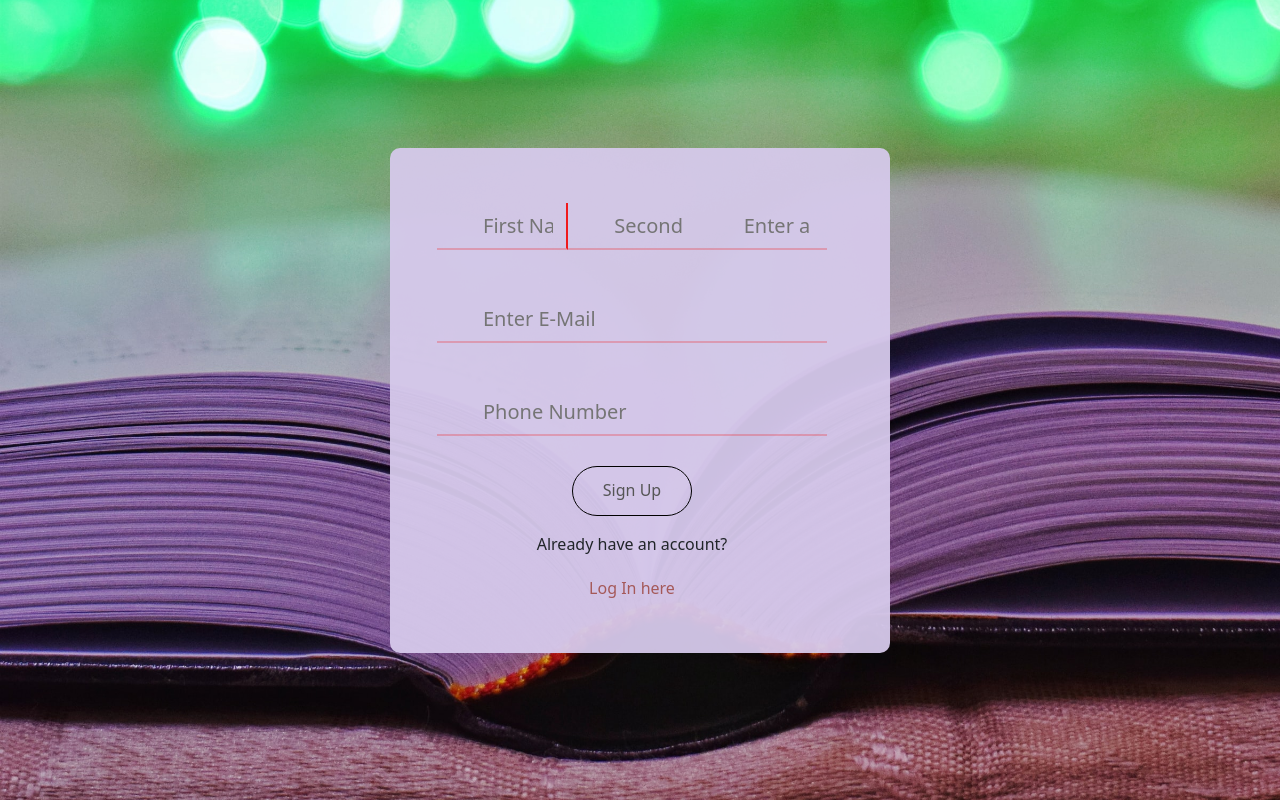
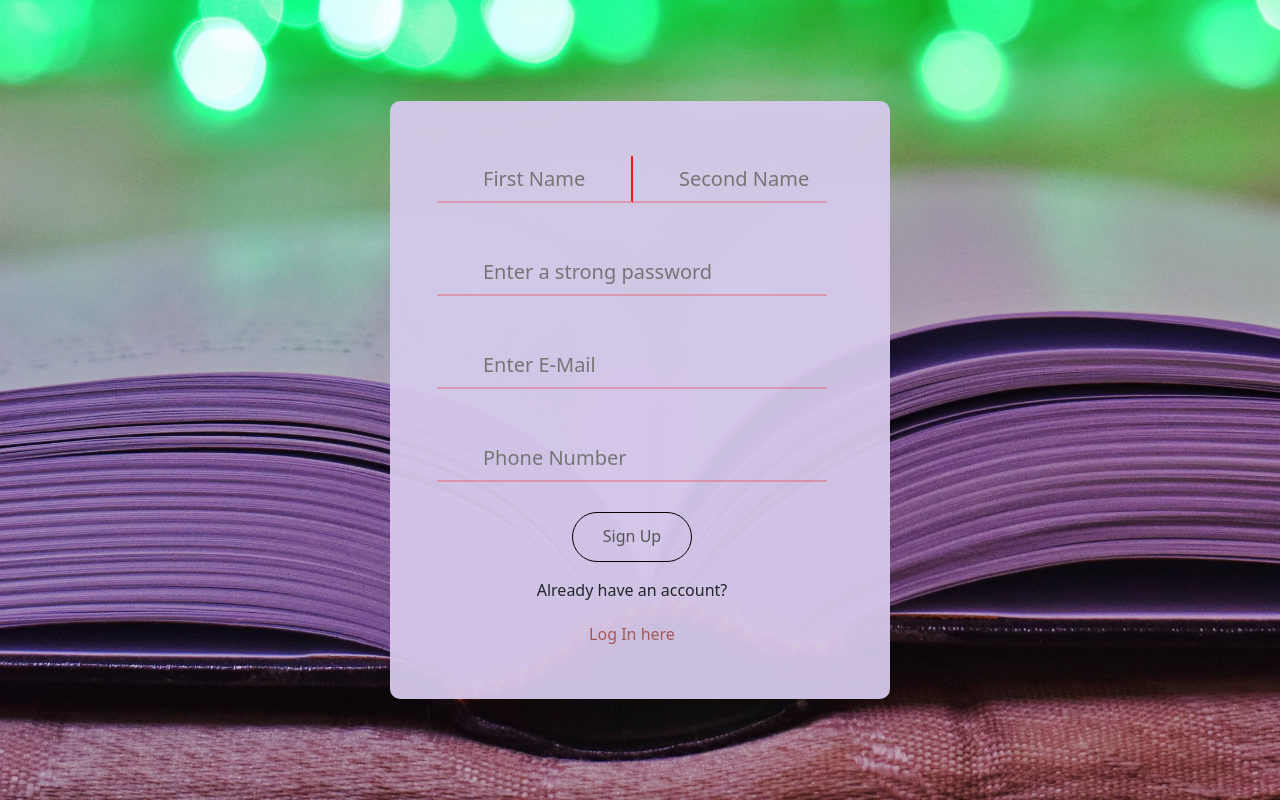
Before and after one commit to codes71/simple-bookstore, a PHP site: page /signup.php in a window 1280 px wide. Shown: the part 60-860 px from the top of the page. Run offline with PHP 8.4, Linux system fonts and the light colour scheme; some libraries are stand-ins or nearby versions.

```diff
--- a/book.php
+++ b/book.php
@@ -54,7 +54,7 @@
   </nav>
   <div class="container">
     <div class="row">
-      <div class="col-xl-3 col-lg-4 col-md-5 col-sm-7">
+      <div class="col-xl-3 col-lg-4 col-md-5 col-sm-5">
         <div class="d-flex flex-column flex-shrink-0 p-3 bg-light" style="width: 280px">
           <a href="/" class="
                 d-flex
@@ -96,14 +96,14 @@
           </ul>
         </div>
       </div>
-      <div class="col-xl-9 col-lg-8 col-md-7 col-sm-5">
+      <div class="col-xl-9 col-lg-8 col-md-7 col-sm-7">
         <div class="row row-col-4" id="items">
           <?php
           $result = $conn->query($sql);
           while ($row = $result->fetch_assoc()) :
           ?>
             <div class="card mb-3 py-3 px-3" style="width: 13rem;">
-              <img src="./images/Book 1.jpg?= $row['image_path']; ?>" class="card-img-top" alt="...">
+              <img src="./images/<?= $row['image_path']; ?>" class="card-img-top" alt="...">
               <div class="card-body" style="background: transparent;">
                 <h5 class="card-title bookName"><?= $row['title']; ?></h5>
                 <p class="card-text"><?= $row['description']; ?></p>
--- a/index.php
+++ b/index.php
@@ -6,10 +6,8 @@
   session_start();
   include('db_connect.php');
   include('header.php');
-  include('function.php');
   ?>
 </head>
-
 <body>
   <header class="top">
     <nav class="navbar navbar-expand-lg custom_nav-container">
--- a/signup.php
+++ b/signup.php
@@ -2,14 +2,7 @@
 <html lang="en">
 
 <head>
-  <meta charset="UTF-8">
-  <meta http-equiv="X-UA-Compatible" content="IE=edge">
-  <meta name="viewport" content="width=device-width, initial-scale=1.0">
-  <title>Log-in/Sign Up</title>
-  <link href="https://cdn.jsdelivr.net/npm/bootstrap@5.0.2/dist/css/bootstrap.min.css" rel="stylesheet" integrity="sha384-EVSTQN3/azprG1Anm3QDgpJLIm9Nao0Yz1ztcQTwFspd3yD65VohhpuuCOmLASjC" crossorigin="anonymous" />
-  <link rel="stylesheet" href="https://use.fontawesome.com/releases/v5.7.2/css/all.css" integrity="sha384-fnmOCqbTlWIlj8LyTjo7mOUStjsKC4pOpQbqyi7RrhN7udi9RwhKkMHpvLbHG9Sr" crossorigin="anonymous" />
-  <link rel="stylesheet" href="https://cdn.jsdelivr.net/npm/bootstrap-icons@1.7.1/font/bootstrap-icons.css">
-  <link rel="stylesheet" href="./assets/styles.css" />
+  <?php include('header.php');?>
 </head>
 
 <body>
@@ -70,7 +63,7 @@
           <div class="wrap-input-sn col" data-validate="Enter Last Name">
             <input class="input" type="text" name="secondname" placeholder="Second Name">
           </div>
-          <div class="wrap-input-sn col" data-validate="Password">
+          <div class="wrap-input-sn col-12" data-validate="Password">
             <input class="input" type="password" name="password" placeholder="Enter a strong password">
           </div>
           <div class="wrap-input col-12" data-validate="Enter Email">
```
Also changed, not shown: login.php (+2 -21 lines).
